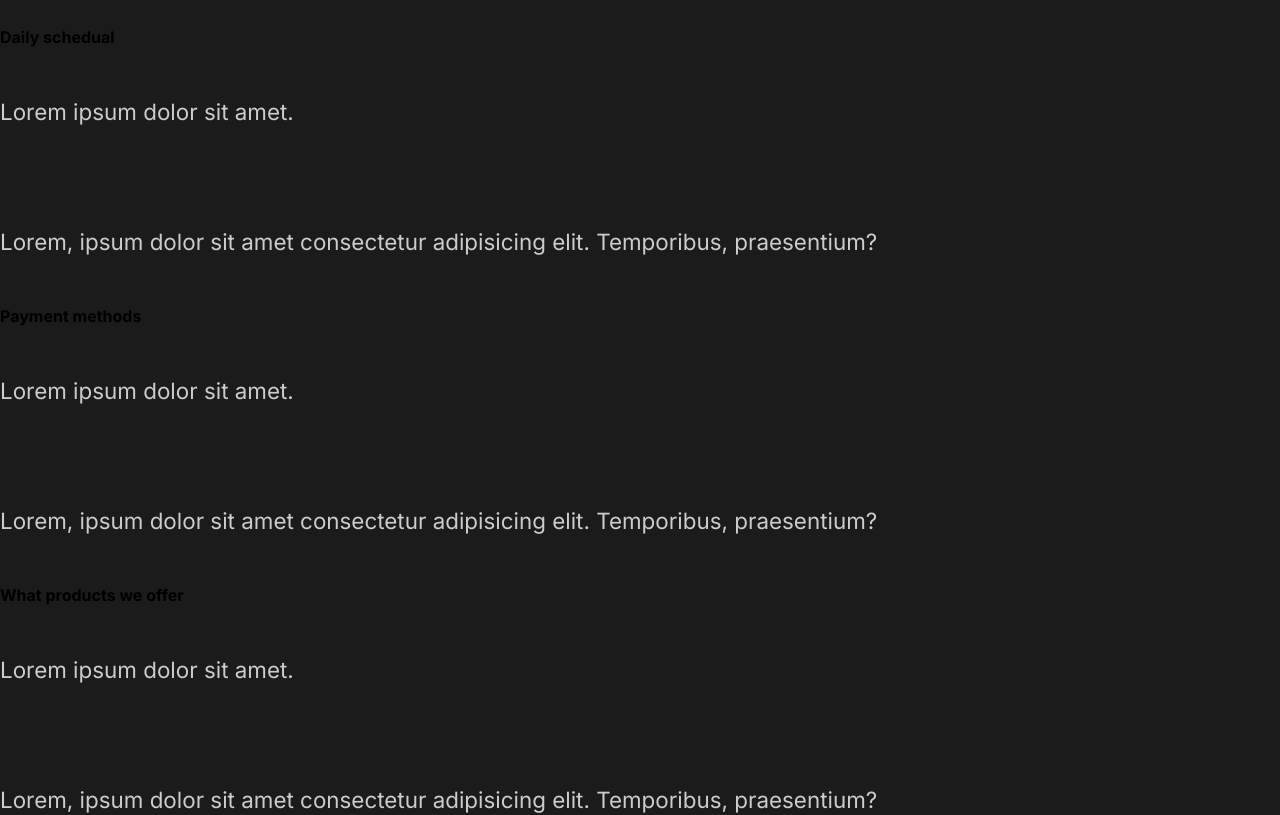
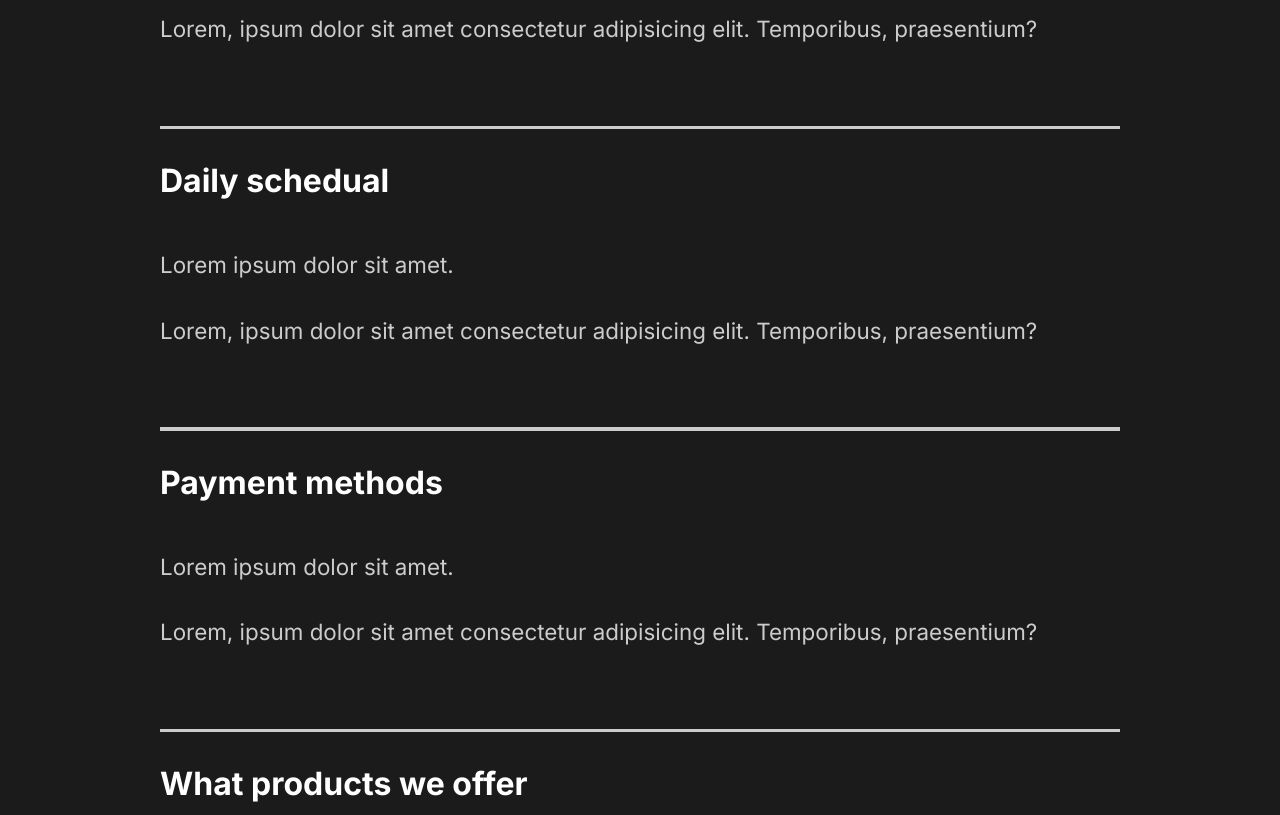
Before and after one commit to MadBones3/ReactPortofolioWebsite, a React (Create React App) app: page / in a window 1280 px wide. Shown: the part 2400-3215 px from the top of the page. Built offline with nearby package versions, Linux system fonts and the light colour scheme.

Commit message:
7. Style FAQ section

```diff
--- a/src/components/FaqSection.js
+++ b/src/components/FaqSection.js
@@ -1,8 +1,11 @@
 import React from 'react';
+import styled from 'styled-components';
+
+import {Layout} from '../styles';
 
 const FaqSection = () => {
     return(
-        <div className="faq">
+        <FAQ>
             <h2>Any questions?</h2>
             <div className="question">
                 <h4>How do i start?</h4>
@@ -10,6 +13,7 @@
                     <p>Lorem ipsum dolor sit amet.</p>
                     <p>Lorem, ipsum dolor sit amet consectetur adipisicing elit. Temporibus, praesentium?</p>
                 </div>
+                <div className="faq-line"></div>
             </div>
             <div className="question">
                 <h4>Daily schedual</h4>
@@ -17,6 +21,7 @@
                     <p>Lorem ipsum dolor sit amet.</p>
                     <p>Lorem, ipsum dolor sit amet consectetur adipisicing elit. Temporibus, praesentium?</p>
                 </div>
+                <div className="faq-line"></div>
             </div>
             <div className="question">
                 <h4>Payment methods</h4>
@@ -24,6 +29,7 @@
                     <p>Lorem ipsum dolor sit amet.</p>
                     <p>Lorem, ipsum dolor sit amet consectetur adipisicing elit. Temporibus, praesentium?</p>
                 </div>
+                <div className="faq-line"></div>
             </div>
             <div className="question">
                 <h4>What products we offer</h4>
@@ -31,8 +37,37 @@
                     <p>Lorem ipsum dolor sit amet.</p>
                     <p>Lorem, ipsum dolor sit amet consectetur adipisicing elit. Temporibus, praesentium?</p>
                 </div>
+                <div className="faq-line"></div>
             </div>
-        </div>
+        </FAQ>
     )
 }
+
+// renaming layout to FAQ so can edit it specifically for this page
+const FAQ = styled(Layout)`
+    display: block;
+    span {
+        display: block;
+    }
+    h2 {
+        padding-bottom: 2rem;
+        font-weight: lighter;
+    }
+    .faq-line {
+        background: #cccccc;
+        height: 0.2rem;
+        margin: 2rem 0rem;
+        width: 100%;
+    }
+    .question P{
+        cursor: pointer;
+        padding: 3rem 0rem;
+    }
+    .answer {
+        padding: 2rem 0rem;
+        p {
+            padding: 1rem 0rem;
+        }
+    }
+`;
 export default FaqSection;
--- a/src/components/GlobalStyle.js
+++ b/src/components/GlobalStyle.js
@@ -36,6 +36,7 @@
         }
         h4 {
             font-weight: bold;
+            font-size: 2rem;
         }
         span {
             font-weight: bold;
```
